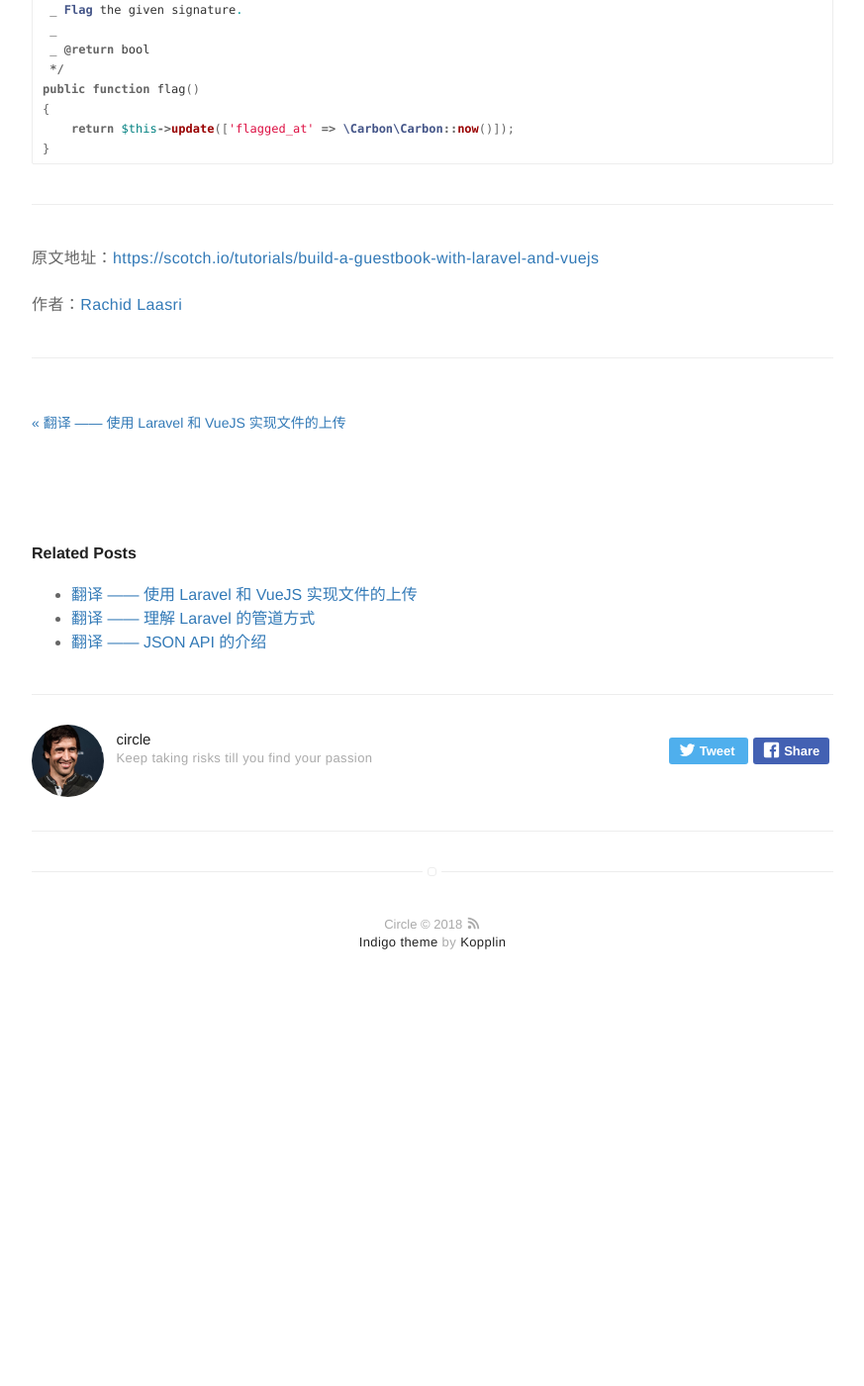
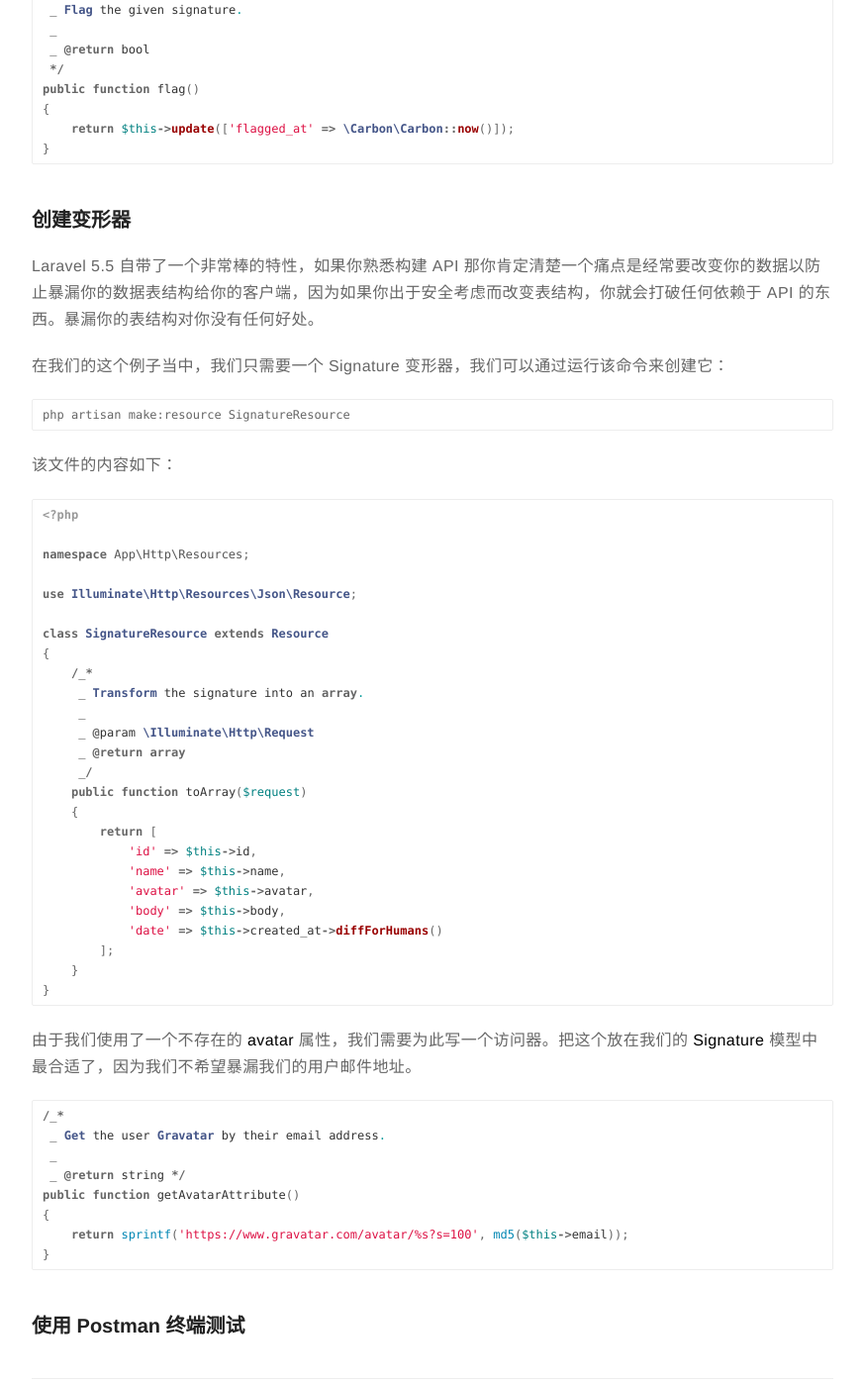
Before and after one commit to rust17/blog, a Jekyll site: the page built from _posts/2018-11-27-translation-Build-a-Guestbook-with-Laravel-and-Vue.js.markdown, in a window 1280 px wide and 1400 px high, scrolled down 7238 px. Shown: the whole window at 99% size, without its empty margins (203-1076 px from the left). Built offline with Jekyll 4.4.1, drawn with Linux system fonts in a browser that asks for light colours; comment, search, counter and statistics services are not loaded; before the commit the page ends 8261 px from its top, so only the background shows below that.

Commit message:
update translation-Build-a-Guestbook-with-Laravel-and-Vue.js

````diff
--- a/_posts/2018-11-27-translation-Build-a-Guestbook-with-Laravel-and-Vue.js.markdown
+++ b/_posts/2018-11-27-translation-Build-a-Guestbook-with-Laravel-and-Vue.js.markdown
@@ -346,6 +346,61 @@ public function flag()
 }
 ```
 
+### 创建变形器
+
+Laravel 5.5 自带了一个非常棒的特性，如果你熟悉构建 API 那你肯定清楚一个痛点是经常要改变你的数据以防止暴漏你的数据表结构给你的客户端，因为如果你出于安全考虑而改变表结构，你就会打破任何依赖于 API 的东西。暴漏你的表结构对你没有任何好处。
+
+在我们的这个例子当中，我们只需要一个 Signature 变形器，我们可以通过运行该命令来创建它：
+
+```shell
+php artisan make:resource SignatureResource
+```
+
+该文件的内容如下：
+
+```php
+<?php
+
+namespace App\Http\Resources;
+
+use Illuminate\Http\Resources\Json\Resource;
+
+class SignatureResource extends Resource
+{
+    /_*
+     _ Transform the signature into an array.
+     _
+     _ @param \Illuminate\Http\Request
+     _ @return array
+     _/
+    public function toArray($request)
+    {
+        return [
+            'id' => $this->id,
+            'name' => $this->name,
+            'avatar' => $this->avatar,
+            'body' => $this->body,
+            'date' => $this->created_at->diffForHumans()
+        ];
+    }
+}
+```
+
+由于我们使用了一个不存在的 **avatar** 属性，我们需要为此写一个访问器。把这个放在我们的 **Signature** 模型中最合适了，因为我们不希望暴漏我们的用户邮件地址。
+
+```php
+/_*
+ _ Get the user Gravatar by their email address.
+ _
+ _ @return string */
+public function getAvatarAttribute()
+{
+    return sprintf('https://www.gravatar.com/avatar/%s?s=100', md5($this->email));
+}
+```
+
+### 使用 Postman 终端测试
+
 
 ---
 原文地址：[https://scotch.io/tutorials/build-a-guestbook-with-laravel-and-vuejs](https://scotch.io/tutorials/build-a-guestbook-with-laravel-and-vuejs)
````
